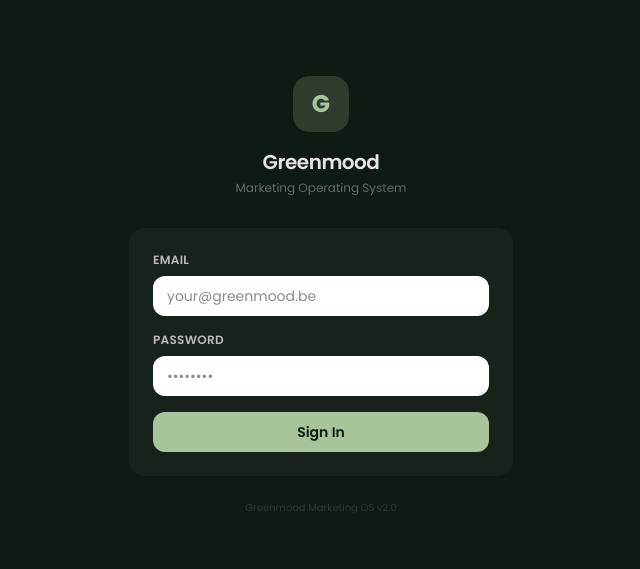
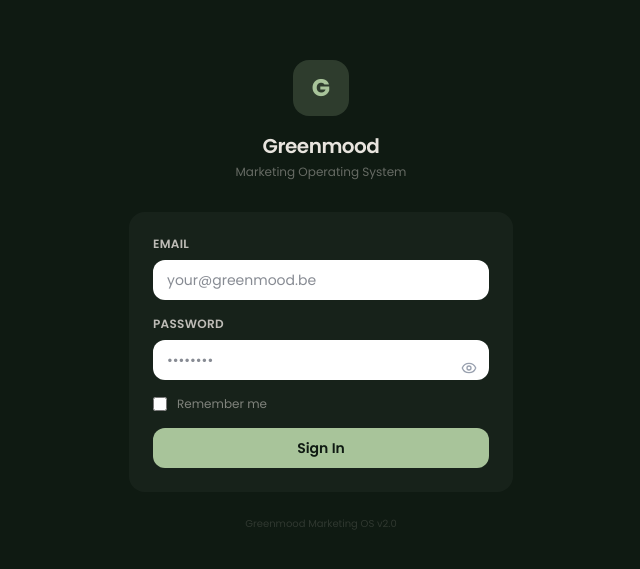
Before and after one commit to jeremieoyabun/greenmood, a Next.js app: page /login in a window 1280 px wide. Shown: the part 105-674 px from the top of the page, without its empty margins (319-959 px from the left). Built offline with nearby package versions, Linux system fonts and the light colour scheme.

Commit message:
Login: add password visibility toggle and remember me
- Eye icon to show/hide password
- Remember me checkbox saves email to localStorage
- Email auto-filled on next visit when remembered

Co-Authored-By: Claude Opus 4.6 (1M context) <noreply@anthropic.com>

```diff
--- a/app/login/page.tsx
+++ b/app/login/page.tsx
@@ -1,21 +1,40 @@
 'use client'
 
-import { useState } from 'react'
+import { useState, useEffect } from 'react'
 import { useRouter } from 'next/navigation'
 import { Button } from '@/components/ui/Button'
 import { Input } from '@/components/ui/Input'
+import { Eye, EyeOff } from 'lucide-react'
 
 export default function LoginPage() {
   const router = useRouter()
   const [email, setEmail] = useState('')
   const [password, setPassword] = useState('')
+  const [showPassword, setShowPassword] = useState(false)
+  const [rememberMe, setRememberMe] = useState(false)
   const [error, setError] = useState('')
   const [loading, setLoading] = useState(false)
+
+  // Load saved email on mount
+  useEffect(() => {
+    const saved = localStorage.getItem('gm-remember-email')
+    if (saved) {
+      setEmail(saved)
+      setRememberMe(true)
+    }
+  }, [])
 
   const handleLogin = async (e: React.FormEvent) => {
     e.preventDefault()
     setLoading(true)
     setError('')
+
+    // Save or clear remembered email
+    if (rememberMe) {
+      localStorage.setItem('gm-remember-email', email)
+    } else {
+      localStorage.removeItem('gm-remember-email')
+    }
 
     try {
       const res = await fetch('/api/auth/login', {
@@ -60,13 +79,38 @@ export default function LoginPage() {
             value={email}
             onChange={(e) => setEmail(e.target.value)}
           />
-          <Input
-            label="Password"
-            type="password"
-            placeholder="••••••••"
-            value={password}
-            onChange={(e) => setPassword(e.target.value)}
-          />
+
+          {/* Password with eye toggle */}
+          <div className="space-y-2">
+            <label className="block text-xs font-semibold text-gm-cream/80 uppercase tracking-wide">Password</label>
+            <div className="relative">
+              <input
+                type={showPassword ? 'text' : 'password'}
+                placeholder="••••••••"
+                value={password}
+                onChange={(e) => setPassword(e.target.value)}
+                className="w-full px-3.5 py-2.5 pr-10 text-sm bg-white border border-white/20 rounded-xl shadow-sm text-gray-900 placeholder:text-gray-400 focus:outline-none focus:ring-2 focus:ring-gm-sage/60 focus:border-gm-sage/60 transition-all duration-150"
+              />
+              <button
+                type="button"
+                onClick={() => setShowPassword(!showPassword)}
+                className="absolute right-3 top-1/2 -translate-y-1/2 text-gray-400 hover:text-gray-600 transition-colors"
+              >
+                {showPassword ? <EyeOff className="w-4 h-4" /> : <Eye className="w-4 h-4" />}
+              </button>
+            </div>
+          </div>
+
+          {/* Remember me */}
+          <label className="flex items-center gap-2.5 cursor-pointer select-none">
+            <input
+              type="checkbox"
+              checked={rememberMe}
+              onChange={(e) => setRememberMe(e.target.checked)}
+              className="w-3.5 h-3.5 rounded border-white/20 bg-white/10 text-gm-sage focus:ring-gm-sage/40 cursor-pointer"
+            />
+            <span className="text-xs text-gm-cream/50">Remember me</span>
+          </label>
 
           {error && (
             <p className="text-xs text-red-600 font-medium bg-red-50 border border-red-300 rounded-xl px-3 py-2">
```
